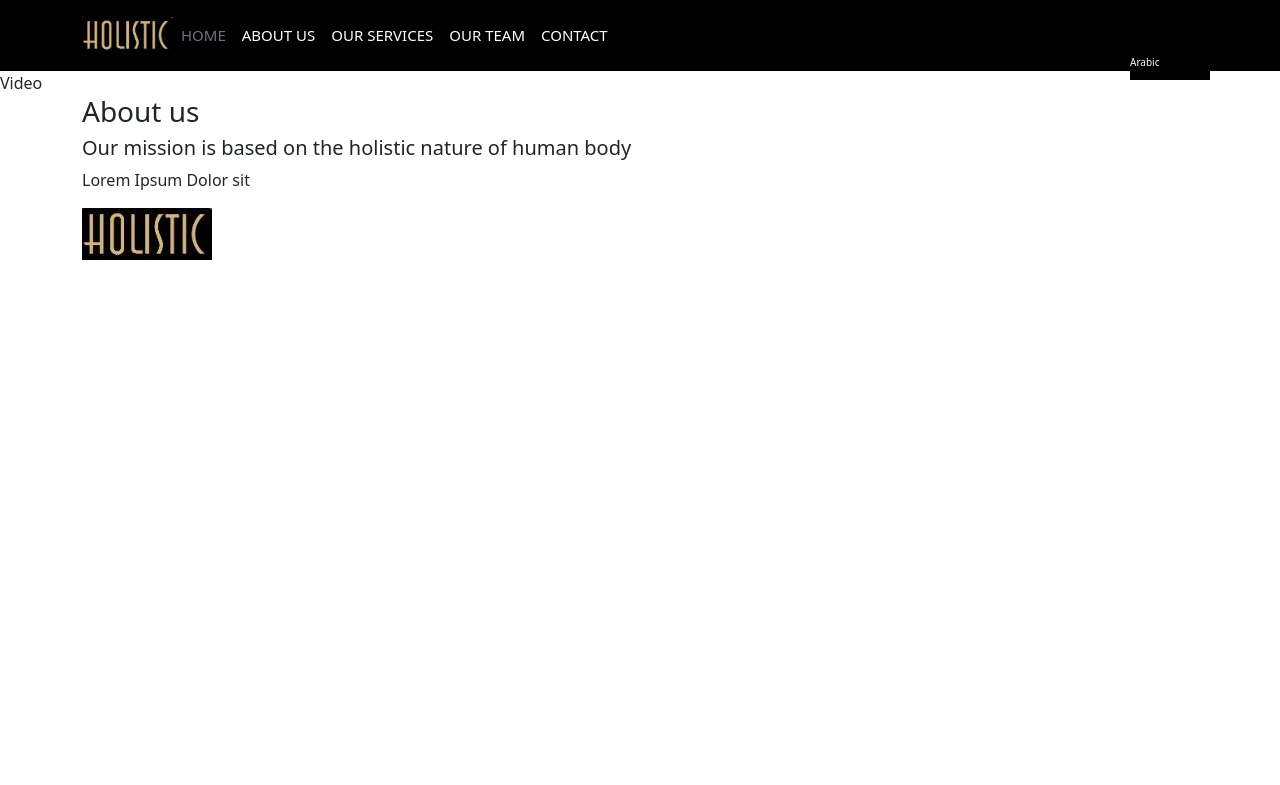
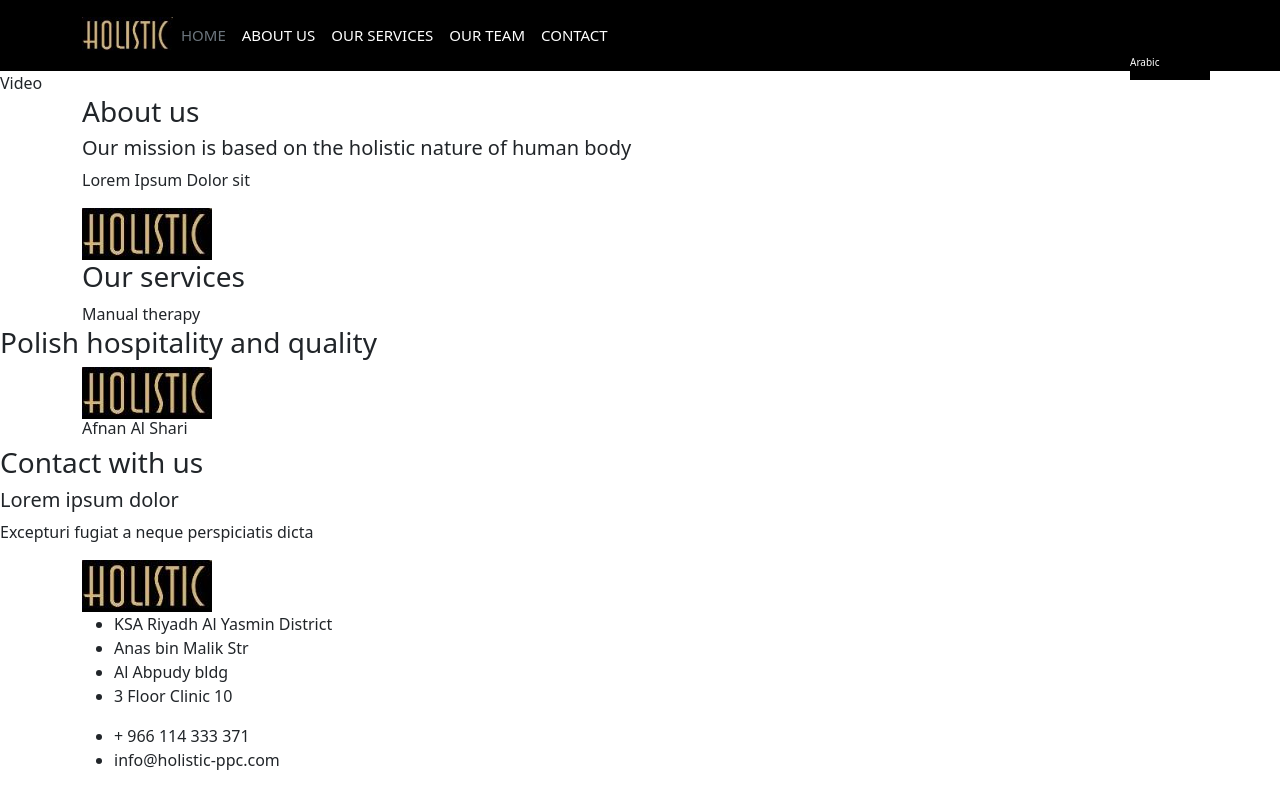
Before and after one commit to KubaKlin/holistic-site, a website: page index.html in a window 1280 px wide. Drawn offline with nearby package versions, Linux system fonts and the light colour scheme.

Commit message:
Update index.html

```diff
--- a/index.html
+++ b/index.html
@@ -29,9 +29,11 @@
     </div>
   </div>
 </header>
+
 <Wrapper class="main-baner">
   Video
 </Wrapper>
+
 <Wrapper class="about-us">
   <div class="container">
     <div class="col-6">
@@ -51,6 +53,101 @@
   </div>
 </Wrapper>
 
+<Wrapper class="our-services">
+  <div class="container">
+    <h3 class="head-h3">
+      Our services
+    </h3>
+    <div class="services-wrap d-flex">
+      <div class="service-box">
+        <span class="service-box-head">
+          Manual therapy
+        </span>
+      </div>
+    </div>
+  </div>
+</Wrapper>
+
+<Wrapper class="mid-baner">
+  <h3 class="mid-baner-head">
+    Polish hospitality and quality
+  </h3>
+</Wrapper>
+
+<Wrapper class="our-team">
+  <div class="container">
+    <div class="team-member">
+      <img src="img/logo.jpeg" alt=""/>
+      <h6 class="head-h6">
+        Afnan Al Shari
+      </h6>
+    </div>
+  </div>
+</Wrapper>
+
+<Wrapper class="contact-foot">
+  <div class="col-6 map-wrap">
+  </div>
+  <div class="col-6 contact-info">
+    <h3 class="head-h3">
+      Contact with us
+    </h3>
+    <h5 class="head-h5">
+      Lorem ipsum dolor
+    </h5>
+    <p class="para">
+      Excepturi fugiat a neque perspiciatis dicta
+    </p>
+  </div>
+</Wrapper>
+
+
+<Wrapper class="footer">
+  <div class="container">
+    <div class="col-3">
+      <img src="img/logo.jpeg" alt="" />
+    </div>
+    <div class="col-3">
+      <ul class="footer-list">
+        <li>KSA Riyadh Al Yasmin District</li>
+        <li>Anas bin Malik Str</li>
+        <li>Al Abpudy bldg</li>
+        <li>3 Floor Clinic 10</li>
+      </ul>
+    </div>
+    <div class="col-3">
+      <ul class="footer-list">
+        <li>+ 966 114 333 371</li>
+        <li>info@holistic-ppc.com</li>
+      </ul>
+    </div>
+    <div class="col-3">
+      <div class="footer-list-social">
+        <div class="col-3">
+          <a href="#" target="_blank">
+            <img src="img/social_1.svg" alt=""/>
+          </a>
+        </div>
+        <div class="col-3">
+          <a href="#" target="_blank">
+            <img src="img/social_1.svg" alt=""/>
+          </a>
+        </div>
+        <div class="col-3">
+          <a href="#" target="_blank">
+            <img src="img/social_1.svg" alt=""/>
+          </a>
+        </div>
+        <div class="col-3">
+          <a href="#" target="_blank">
+            <img src="img/social_1.svg" alt=""/>
+          </a>
+        </div>
+      </div>
+    </div>
+  </div>
+</Wrapper>
+
 <script src="https://cdn.jsdelivr.net/npm/bootstrap@5.2.0/dist/js/bootstrap.bundle.min.js" integrity="sha384-A3rJD856KowSb7dwlZdYEkO39Gagi7vIsF0jrRAoQmDKKtQBHUuLZ9AsSv4jD4Xa" crossorigin="anonymous"></script>
 </body>
 </html>
```
